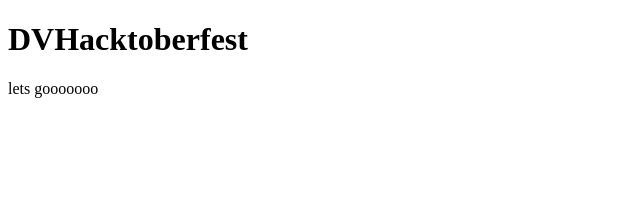
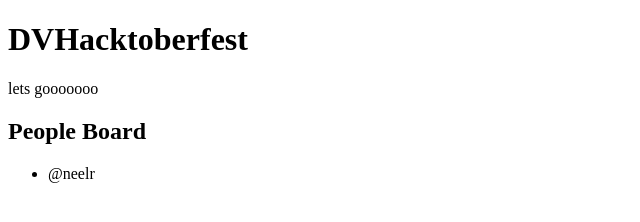
Before and after one commit to neelr/DVHacktoberfest, a plain HTML site: page index.html in a window 1280 px wide. Shown: the whole page, without its empty margins (0-640 px from the left). Drawn offline with Linux system fonts and the light colour scheme.

Commit message:
Add People Board

```diff
--- a/index.html
+++ b/index.html
@@ -5,5 +5,9 @@
   <body>
     <h1>DVHacktoberfest</h1>
     <p>lets gooooooo</p>
-    </body>
+    <h2>People Board</h2>
+    <ul>
+       <li>@neelr</li>
+    </ul>
+  </body>
 </html>
```
